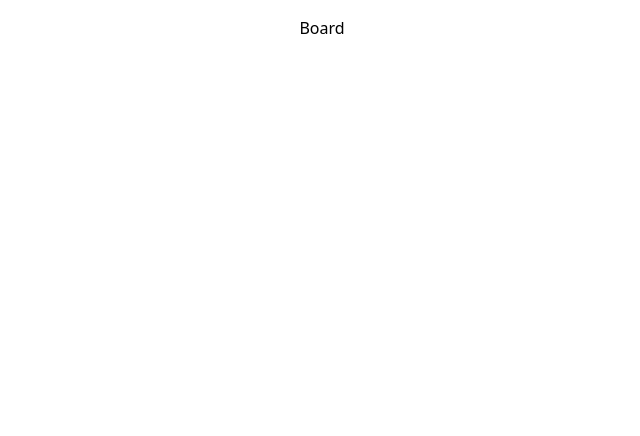
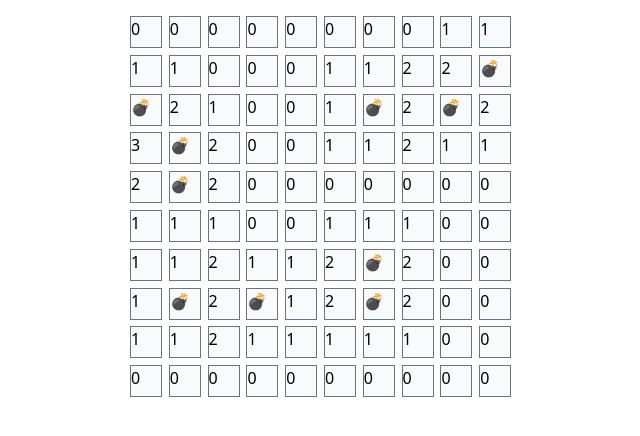
Before and after one commit to SaintSteven/minesweeper-ey, a React (Vite) app: page / in a window 1280 px wide. Shown: the top 436 px of the page, without its empty margins (318-958 px from the left). Built offline with nearby package versions, Linux system fonts and the light colour scheme.

Commit message:
Co-authored-by: Rodrigo Cordova Whiteley <r.a.c.whiteley@gmail.com> Co-authored-by: rrichards21 <rrichards21@users.noreply.github.com>

```diff
--- a/src/components/Board/Board.jsx
+++ b/src/components/Board/Board.jsx
@@ -1,8 +1,27 @@
-import React from 'react'
+import React, { useState } from 'react'
+import { useGameReducer } from '../../reducers/gameState'
+import { Cell } from '../Cell/Cell'
 
 const Board = () => {
+  const size = 10
+  let id = Math.random() * 1000
+  const [gameState, dispatch] = useGameReducer(size)
+  console.log(gameState.board)
+
   return (
-    <div>Board</div>
+    <>
+      <div className={`grid grid-cols-10 gap-1 h-96 w-96 flex justify-center`}>
+        {[...Array(size)].map((_, x) => {
+          return (
+            [...Array(size)].map((_, y) => {
+              return (
+                <Cell cellState={JSON.parse(JSON.stringify(gameState.board[x][y]))} dispatch={dispatch} />
+              )
+            }))
+        })
+        }
+      </div>
+    </>
   )
 }
 
--- a/src/components/Cell/Cell.jsx
+++ b/src/components/Cell/Cell.jsx
@@ -0,0 +1,33 @@
+import { CellStates } from "../../reducers/gameState"
+import { useState, useEffect } from 'react'
+
+export const Cell = ({ cellState, dispatch }) => {
+  const [state, setState] = useState(cellState);
+  useEffect(() => {
+    setState(cellState)
+  }, [cellState])
+
+  let color = 'bg-slate-50'
+  if (cellState.state == CellStates.DISCOVERED) {
+    color = 'bg-slate-200'
+  }
+  if (cellState.state == CellStates.FLAGGED) {
+    color = 'bg-red-200'
+  }
+  // if (cellState.state != CellStates.HIDDEN)
+  console.log(cellState)
+  const handleAction = e => {
+    e.preventDefault()
+    if (e.type == 'click')
+      dispatch({ type: "DISCOVER", payload: { x: cellState.x, y: cellState.y } })
+    if (e.type == 'contextmenu')
+      dispatch({ type: "FLAG", payload: { x: cellState.x, y: cellState.y } })
+  }
+  return (
+    <div className={`${color} h-8 w-8 items-center justify-center border border-gray-500`} onContextMenu={handleAction} onClick={e => handleAction(e)}>
+      {cellState.isBomb ? '💣' : cellState.nearBombs}
+    </div>
+  )
+}
+
+//bg-gray-400 h-8 w-8 items-center justify-center border border-gray-500
--- /dev/null
+++ b/src/reducers/gameState.js
@@ -0,0 +1,91 @@
+import { useReducer } from 'react'
+
+const initialGameState = {
+  board: [],
+  size: 0
+}
+
+const createBoard = (size) => {
+  let board = new Array()
+  for (let i = 0; i < size; i++) {
+    board.push(new Array(size))
+  }
+  return board
+}
+
+const increaseNearCellsBombs = (state, x, y) => {
+  const minX = Math.max(0, x - 1)
+  const maxX = Math.min(state.size - 1, x + 1)
+  const minY = Math.max(0, y - 1)
+  const maxY = Math.min(state.size - 1, y + 1)
+  console.log('Bomba en: ' + x, y)
+  console.log('minx: ' + minX, minY, maxX, maxY)
+  for (let i = minX; i <= maxX; i++) {
+    for (let j = minY; j <= maxY; j++) {
+      /* if (!board[i][j].isBomb) */
+      state.board[i][j].nearBombs = state.board[i][j].nearBombs + 1
+      console.log('Bombas: ' + state.board[i][j].nearBombs)
+    }
+  }
+}
+
+const generateBombs = (state) => {
+  let bombCount = 0
+  while (bombCount < 10) {
+    const x = Math.floor(Math.random() * 10)
+    const y = Math.floor(Math.random() * 10)
+    console.log(x, y)
+    if (state.board[x][y].isBomb)
+      continue
+    state.board[x][y].isBomb = true
+    increaseNearCellsBombs(state, x, y)
+    bombCount++
+  }
+}
+
+
+const createInitialGameState = (size) => {
+  let board = createBoard(size)
+  for (let i = 0; i < size; i++) {
+    for (let j = 0; j < size; j++) {
+      board[i][j] = { x: i, y: j, state: CellStates.HIDDEN, isBomb: false, nearBombs: 0 }
+    }
+  }
+  let state = { ...initialGameState, board, size }
+  generateBombs(state)
+  return state;
+}
+
+export const CellStates = {
+  HIDDEN: 1,
+  DISCOVERED: 2,
+  FLAGGED: 3,
+  EXPLODED: 4,
+}
+
+export const reducer = (state, action) => {
+  const newState = { ...state }
+  switch (action.type) {
+    case "DISCOVER": {
+      const { x, y } = action.payload;
+      newState.board[x][y] = { ...state.board[x][y], state: CellStates.DISCOVERED }
+      checkWinConditions(state);
+      //TODO DESCUBRIR OTROS LUGARES SIN BOMBAS ( 0 )
+      break
+    }
+    case "FLAG": {
+      const { x, y } = action.payload;
+      newState.board[x][y] = { ...state.board[x][y], state: CellStates.FLAGGED }
+      break
+    }
+  }
+  return newState;
+}
+
+const checkWinConditions = (gameState) => {
+
+}
+
+export const useGameReducer = (size) => {
+  return useReducer(reducer, createInitialGameState(size))
+}
```
Also changed, not shown: src/utils/CreateBoard.js (deleted), src/utils/Reveal.js (deleted).
